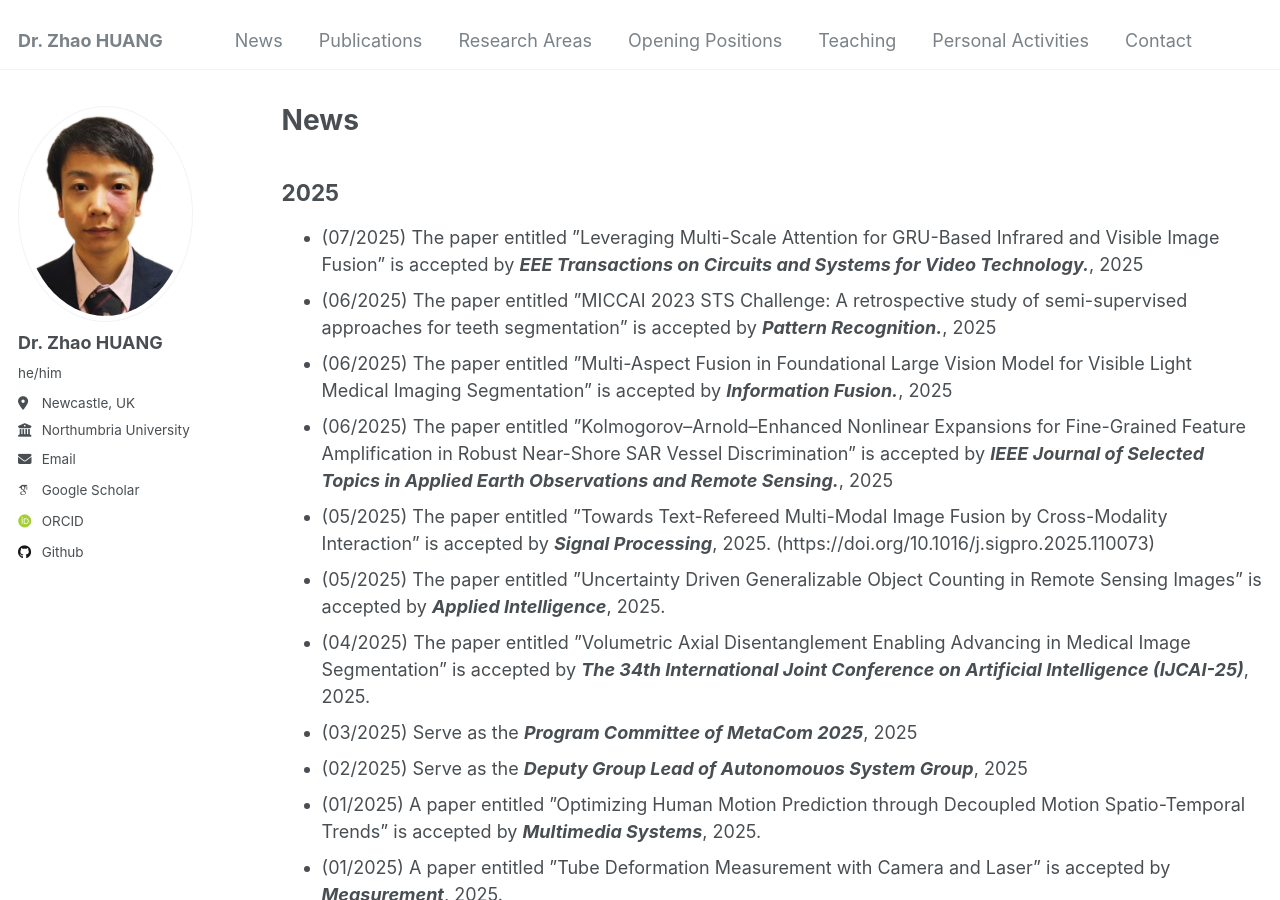
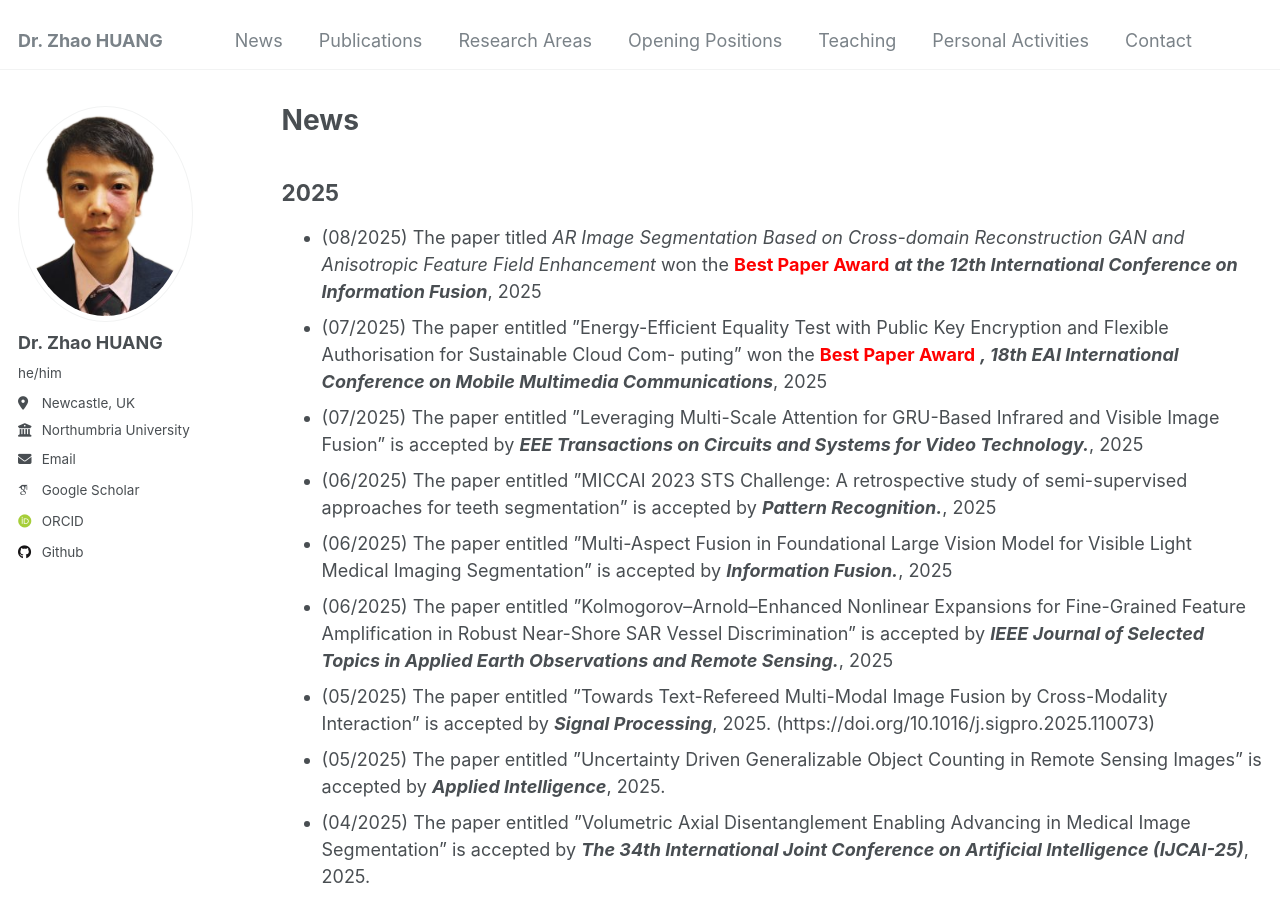
Before and after one commit to ZZ2020zz/ZZ2020zz.github.io, a Jekyll site: the page built from _pages/news.html, in a window 1280 px wide and 900 px high. Built offline with Jekyll 4.4.1, drawn with Linux system fonts in a browser that asks for light colours; some web fonts are replaced.

Commit message:
Update news.html

```diff
--- a/_pages/news.html
+++ b/_pages/news.html
@@ -18,6 +18,11 @@ author_profile: true
         <section>
             <h2>2025</h2>
             <ul>
+            <li>(08/2025) The paper titled <em>AR Image Segmentation Based on Cross-domain Reconstruction GAN and Anisotropic Feature Field Enhancement</em>
+            won the <span style="color: red; font-weight: 700;">Best Paper Award</span>
+            <em style="font-style: italic;font-weight: bold;"> at the 12th International Conference on Information Fusion</em>, 2025
+            <li>(07/2025) The paper entitled ”Energy-Efficient Equality Test with Public Key Encryption and Flexible Authorisation for Sustainable Cloud Com-
+            puting” won the  <span style="color: red; font-weight: 700;">Best Paper Award</span> <em style="font-style: italic;font-weight: bold;">, 18th EAI International Conference on Mobile Multimedia Communications</em>, 2025
             <li>(07/2025) The paper entitled ”Leveraging Multi-Scale Attention for GRU-Based Infrared and Visible Image Fusion” is accepted by <em style="font-style: italic;
             font-weight: bold;"> EEE Transactions on Circuits and Systems for Video Technology.</em>, 2025
             <li>(06/2025) The paper entitled ”MICCAI 2023 STS Challenge: A retrospective study of semi-supervised approaches for teeth segmentation” is accepted by <em style="font-style: italic;
```
